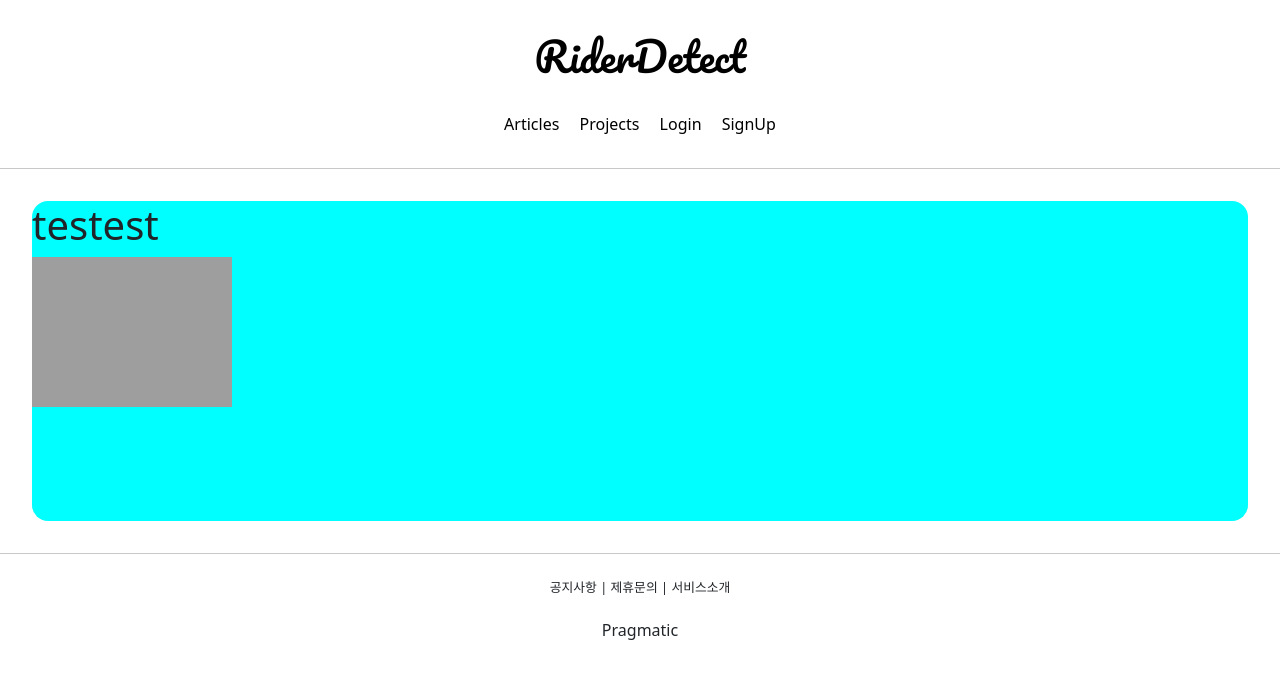
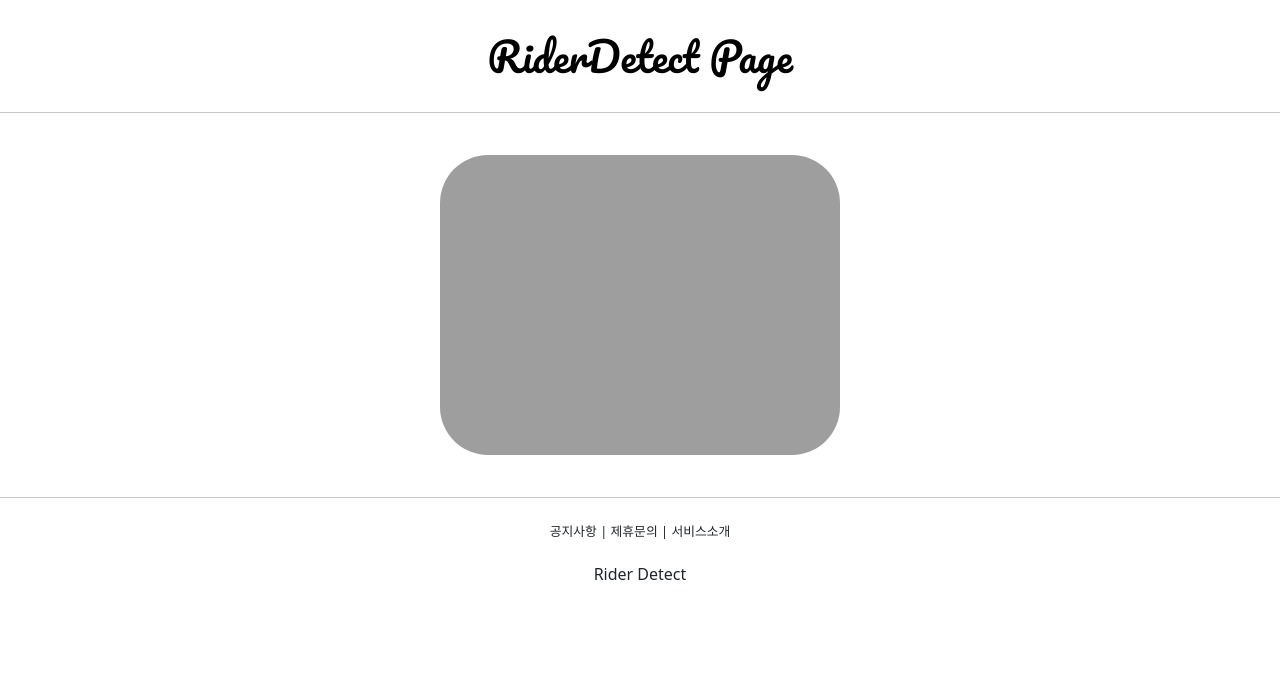
Before and after one commit to tmdgy6232/rider_detect, a Django app: page /detect/hello/ in a window 1280 px wide. Shown: the top 679 px of the page. Run offline with Django 3.2, Linux system fonts and the light colour scheme.

Commit message:
페이지 레이아웃 수정

```diff
--- a/detectapp/templates/detectapp/helloworld.html
+++ b/detectapp/templates/detectapp/helloworld.html
@@ -1,8 +1,8 @@
 {% extends 'base.html' %}
 {% block content %}
-    <div style="height: 20rem; background-color: aqua; border-radius: 1rem; margin: 2rem;">
-        <h1>testest</h1>
-        <img src="http://127.0.0.1:8000/detect/detect/" style="width:200px;" />
+    <div style="display:flex; justify-content:center; align-items:center; height: 20rem; border-radius: 1rem; margin: 2rem;">
+
+        <img src="http://127.0.0.1:8000/detect/detect/" style="width:400px; border-radius: 3rem;" />
 
     </div>
 {% endblock %}
--- a/templates/footer.html
+++ b/templates/footer.html
@@ -7,6 +7,6 @@
         <span>서비스소개</span>
     </div>
     <div>
-        <h6>Pragmatic</h6>
+        <h6>Rider Detect</h6>
     </div>
 </div>
--- a/templates/header.html
+++ b/templates/header.html
@@ -1,42 +1,9 @@
 <div style="text-align: center;">
     <div class="pragmatic_header_logo">
         <h1>
-            <a href="">
-                RiderDetect
+            <a href="{% url 'root' %}">
+                RiderDetect Page
             </a>
         </h1>
     </div>
-    <div class="pragmatic_header_button">
-        <span class="mx-2">
-            <a href="">
-                Articles
-            </a>
-        </span>
-        <span class="mx-2">
-            <a href="">
-                Projects
-            </a>
-        </span>
-
-            {% if not user.is_authenticated  %}
-                <span class="mx-2">
-                    <a href="">Login</a>
-                </span>
-                <span class="mx-2">
-                     <a href="">SignUp</a>
-                </span>
-            {% else %}
-                <span class="mx-2">
-                   <a href="">
-                       Subscription
-                   </a>
-                </span>
-                <span class="mx-2">
-                    <a href="">MyPage</a>
-                </span>
-                <span class="mx-2">
-                    <a href="">Logout</a>
-                </span>
-            {% endif %}
-    </div>
 </div>
```
